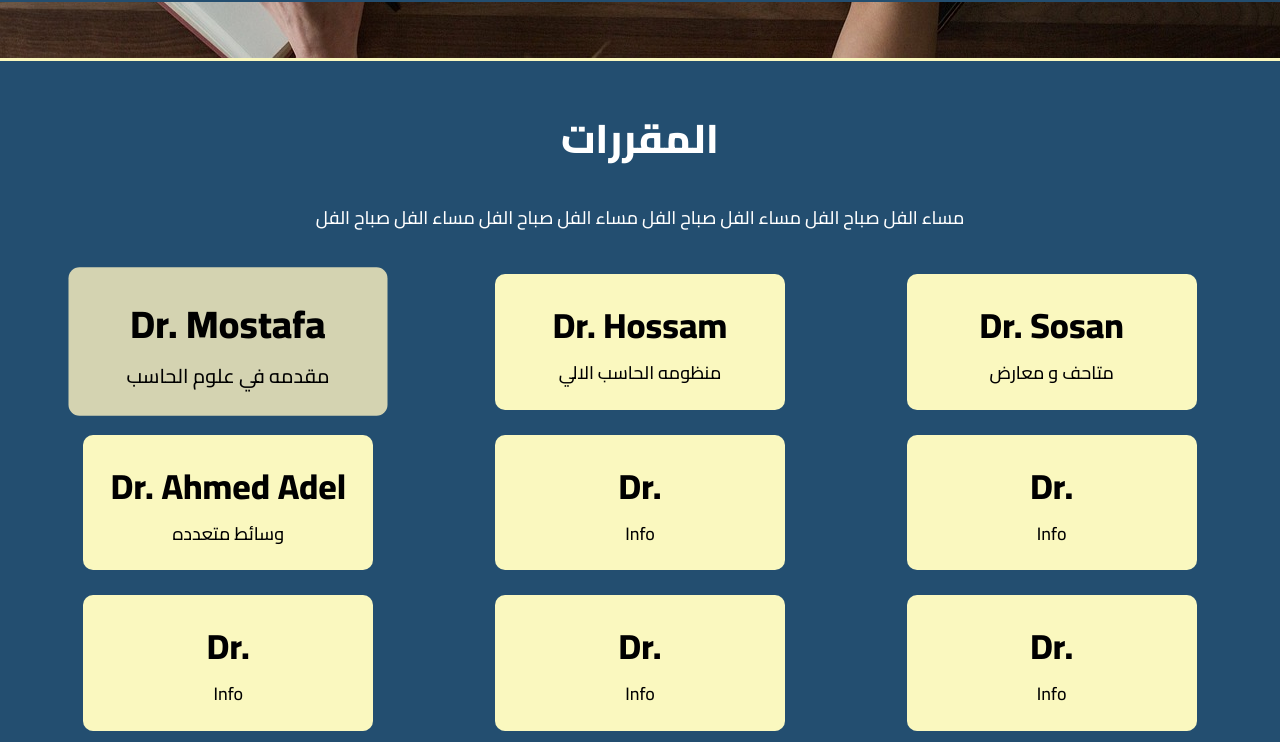
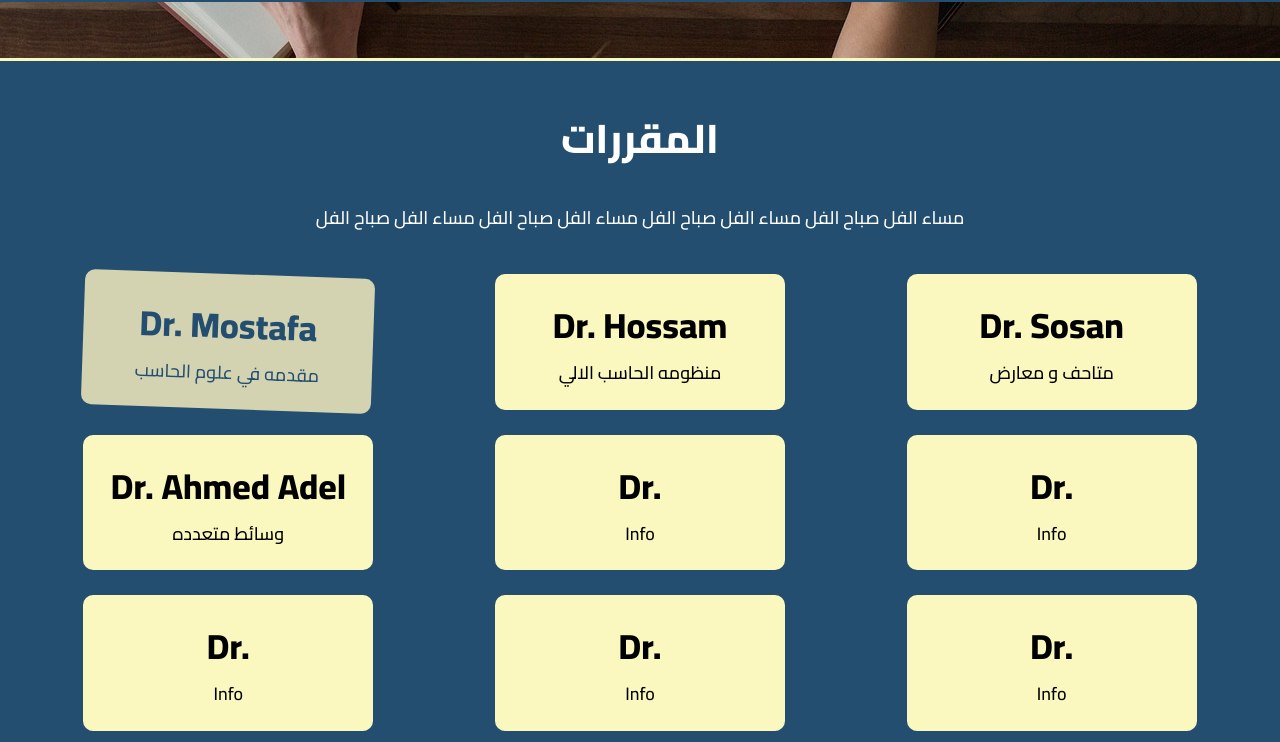
Before and after one commit to HegazyAhmed/SimpleProject, a plain HTML site: page index.html in a window 1280 px wide. In both pictures the pointer is over the element 228 px from the left and 1137 px from the top of the page. Shown: the part 795-1537 px from the top of the page. Drawn offline with Linux system fonts and the light colour scheme.

Commit message:
Add files via upload

```diff
--- a/CSS/template.css
+++ b/CSS/template.css
@@ -474,7 +474,9 @@ h1 {
   background-color: #d4d3b1;
   cursor: pointer;
   transform: scale(1.1);
+  transform: rotate(2deg);
   transition: 0.7s;
+  color: var(--main2);
 }
 .squ h4 {
   font-size: 35px;
```
